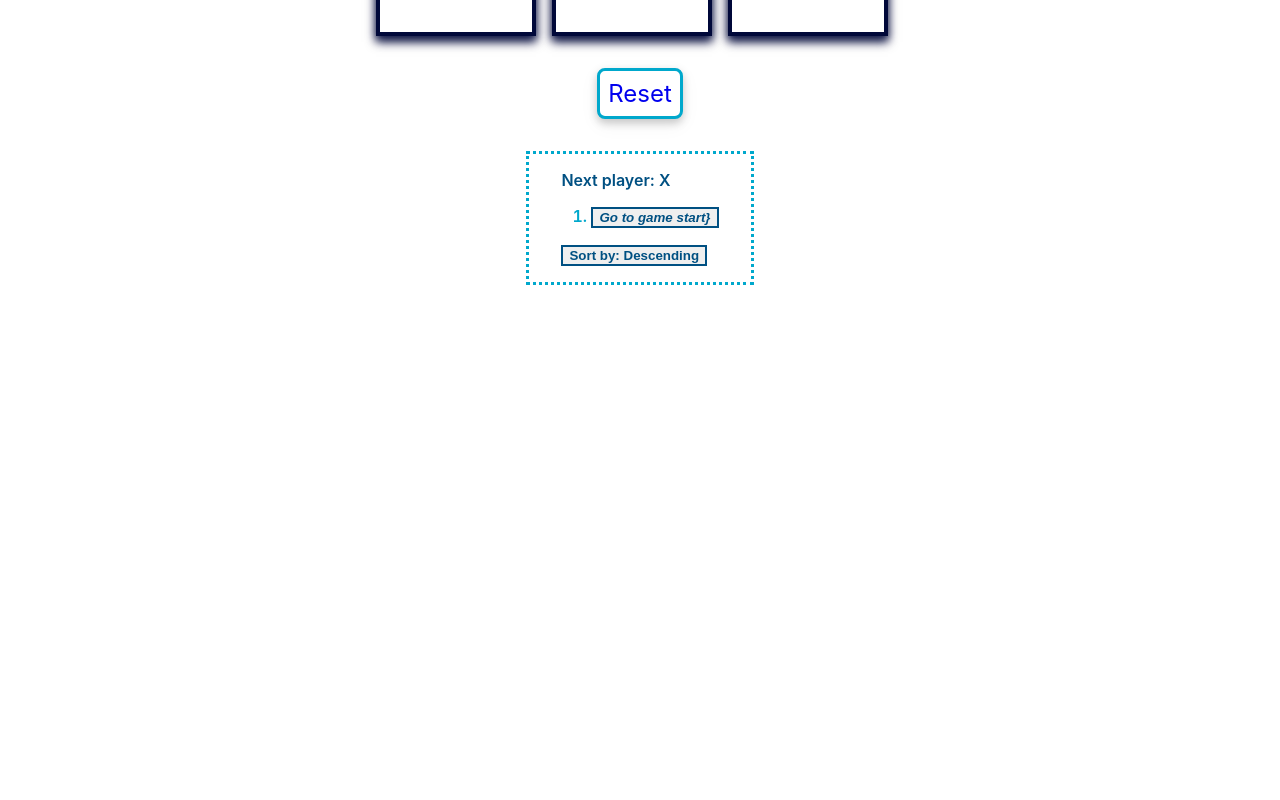
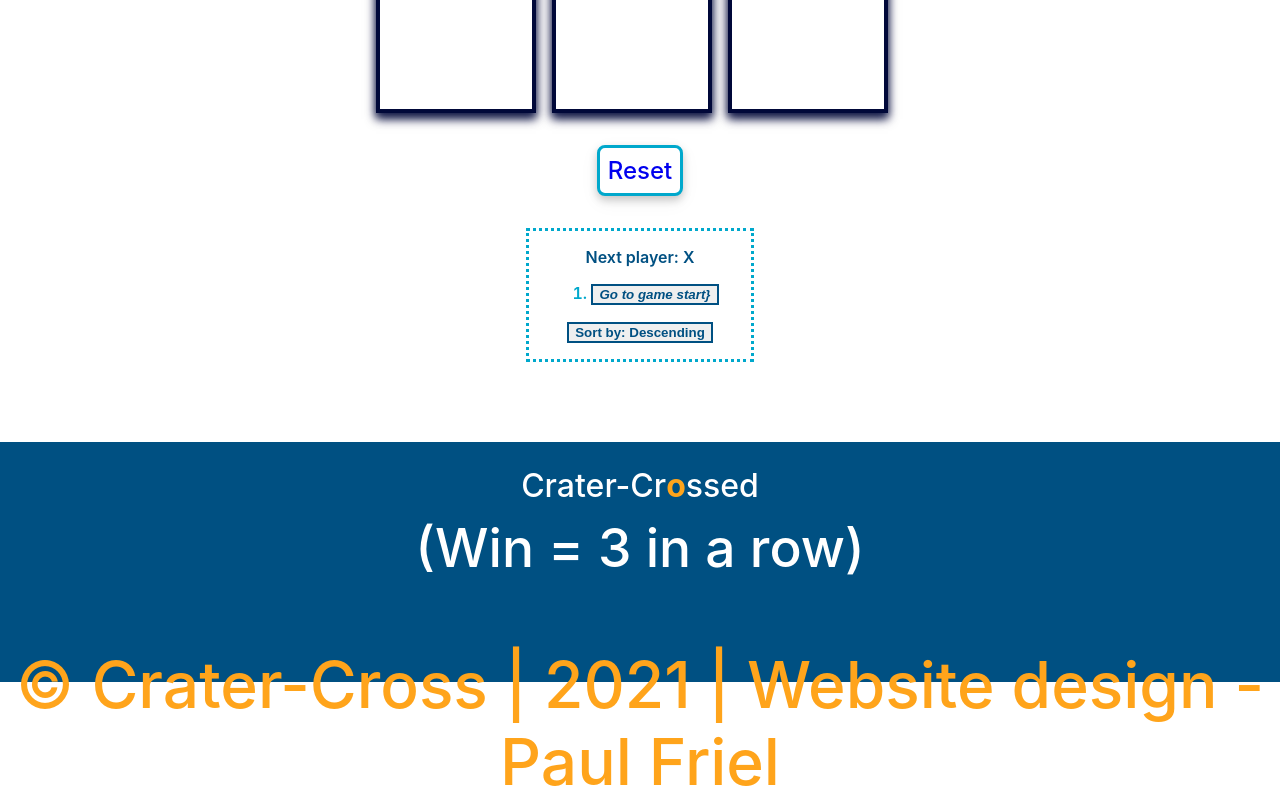
Before and after one commit to Spagettileg/crater-crossed, a React (Create React App) app in the folder my-app/: page / in a window 1280 px wide. Shown: the part 492-1292 px from the top of the page. Before the commit the page ends 857 px from the top, so only its background shows below. Built offline with nearby package versions, Linux system fonts and the light colour scheme.

Commit message:
Header and footer classes added.

```diff
--- a/my-app/src/index.js
+++ b/my-app/src/index.js
@@ -131,6 +131,7 @@ class Game extends React.Component {
     }
 
     return (
+      <div className="logo">Crater-Cr<span className="yellow-crater">o</span>ssed
       <div className="game">
         <div className="game-board">
           <Board
@@ -148,6 +149,17 @@ class Game extends React.Component {
             Sort by: {this.state.isDescending ? "Descending" : "Ascending"}
           </button>
         </div>
+      </div>
+      <div className="container-fluid">
+        <div className="row spacer"></div>
+      </div>
+      <footer id="footer" className="container-fluid">
+      <div className="row footer-text">
+        <div className="logo-footer">Crater-Cr<span className="yellow-crater">o</span>ssed</div>
+        <span className="win-outcome"><small>(Win = 3 in a row)</small></span>
+        <p>© Crater-Cross | 2021 | Website design - Paul Friel</p>
+        </div>
+        </footer>
       </div>
     );
   }
```
